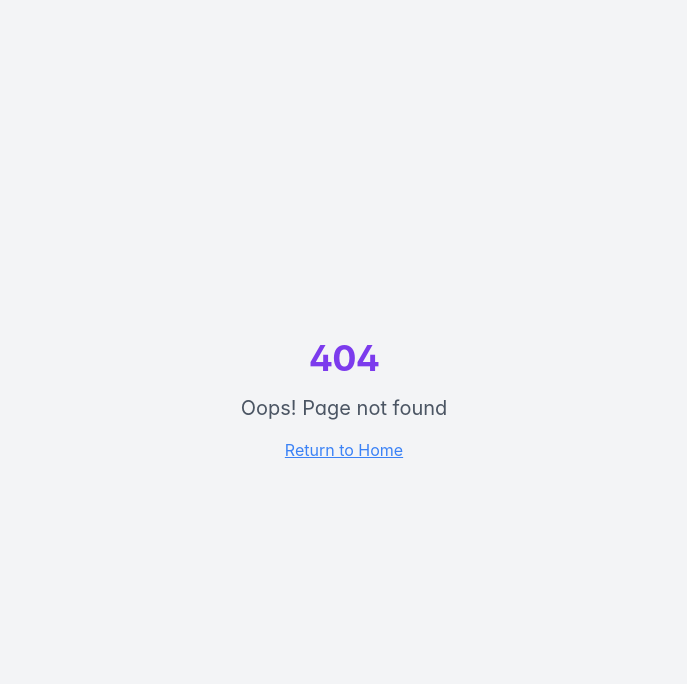
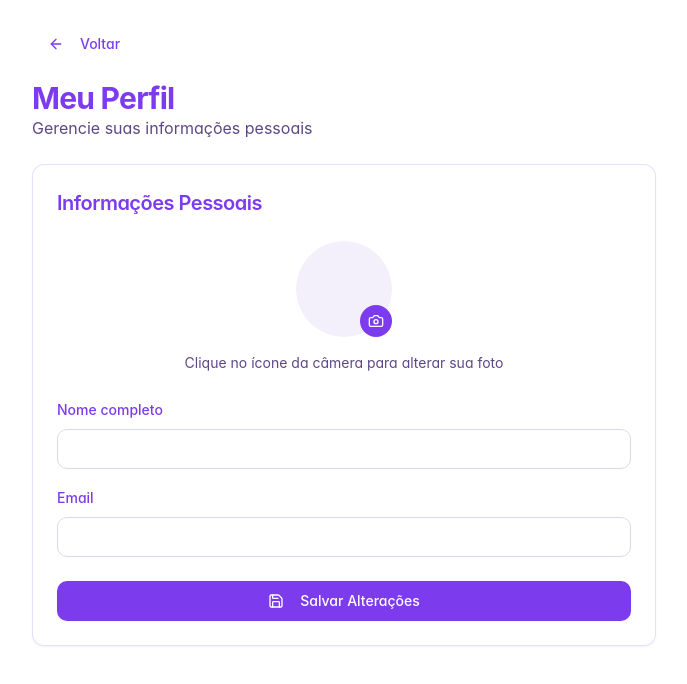
Before and after one commit to GuilhermeAMonte/purple-paw-finder, a React (Vite) app: page /profile in a window 1280 px wide. Before the commit this address had no page. Shown: the top 684 px of the page, without its empty margins (296-983 px from the left). Built offline with nearby package versions, Linux system fonts and the light colour scheme.

Commit message:
Add user profile page
Implement a user profile page with edit functionality and avatar upload.

```diff
--- a/src/App.tsx
+++ b/src/App.tsx
@@ -10,6 +10,7 @@ import Login from "./pages/Login";
 import Register from "./pages/Register";
 import ClinicDetails from "./pages/ClinicDetails";
 import CreateTicket from "./pages/CreateTicket";
+import Profile from "./pages/Profile";
 import NotFound from "./pages/NotFound";
 
 const queryClient = new QueryClient();
@@ -27,6 +28,7 @@ const App = () => (
             <Route path="/register" element={<Register />} />
             <Route path="/clinic/:id" element={<ClinicDetails />} />
             <Route path="/clinic/:id/create-ticket" element={<CreateTicket />} />
+            <Route path="/profile" element={<Profile />} />
             {/* ADD ALL CUSTOM ROUTES ABOVE THE CATCH-ALL "*" ROUTE */}
             <Route path="*" element={<NotFound />} />
           </Routes>
--- a/src/components/Header.tsx
+++ b/src/components/Header.tsx
@@ -1,6 +1,6 @@
 
 import React from 'react';
-import { Heart, User, LogOut } from 'lucide-react';
+import { Heart, User, LogOut, Settings } from 'lucide-react';
 import { Button } from '@/components/ui/button';
 import { Link } from 'react-router-dom';
 import { useAuth } from '@/contexts/AuthContext';
@@ -63,6 +63,15 @@ const Header = () => {
                   align="end"
                   className="glass-effect border-border/40 rounded-xl shadow-lg"
                 >
+                  <DropdownMenuItem asChild>
+                    <Link
+                      to="/profile"
+                      className="text-sm rounded-lg smooth-transition cursor-pointer"
+                    >
+                      <Settings className="w-4 h-4 mr-2" />
+                      Meu Perfil
+                    </Link>
+                  </DropdownMenuItem>
                   <DropdownMenuItem
                     onClick={logout}
                     className="text-sm rounded-lg smooth-transition"
--- /dev/null
+++ b/src/pages/Profile.tsx
@@ -0,0 +1,216 @@
+import React, { useState } from 'react';
+import { Button } from '@/components/ui/button';
+import { Input } from '@/components/ui/input';
+import { Label } from '@/components/ui/label';
+import { Card, CardContent, CardHeader, CardTitle } from '@/components/ui/card';
+import { Avatar, AvatarFallback, AvatarImage } from '@/components/ui/avatar';
+import { Camera, Save, ArrowLeft } from 'lucide-react';
+import { useAuth } from '@/contexts/AuthContext';
+import { useNavigate } from 'react-router-dom';
+import { useToast } from '@/hooks/use-toast';
+
+const Profile = () => {
+  const { user } = useAuth();
+  const navigate = useNavigate();
+  const { toast } = useToast();
+
+  const [formData, setFormData] = useState({
+    name: user?.name || '',
+    email: user?.email || '',
+  });
+
+  const [avatar, setAvatar] = useState<string | null>(
+    localStorage.getItem(`avatar_${user?.id}`) || null
+  );
+
+  const [isLoading, setIsLoading] = useState(false);
+
+  const handleInputChange = (e: React.ChangeEvent<HTMLInputElement>) => {
+    const { name, value } = e.target;
+    setFormData(prev => ({
+      ...prev,
+      [name]: value
+    }));
+  };
+
+  const handleAvatarChange = (e: React.ChangeEvent<HTMLInputElement>) => {
+    const file = e.target.files?.[0];
+    if (file) {
+      if (file.size > 5 * 1024 * 1024) { // 5MB limit
+        toast({
+          title: "Erro",
+          description: "A imagem deve ter no máximo 5MB",
+          variant: "destructive",
+        });
+        return;
+      }
+
+      const reader = new FileReader();
+      reader.onload = (event) => {
+        const result = event.target?.result as string;
+        setAvatar(result);
+      };
+      reader.readAsDataURL(file);
+    }
+  };
+
+  const handleSubmit = async (e: React.FormEvent) => {
+    e.preventDefault();
+    setIsLoading(true);
+
+    try {
+      // Simular delay de API
+      await new Promise(resolve => setTimeout(resolve, 1000));
+
+      // Atualizar dados do usuário no localStorage
+      const users = JSON.parse(localStorage.getItem('users') || '[]');
+      const updatedUsers = users.map((u: any) =>
+        u.id === user?.id
+          ? { ...u, name: formData.name, email: formData.email }
+          : u
+      );
+      localStorage.setItem('users', JSON.stringify(updatedUsers));
+
+      // Atualizar usuário logado
+      const updatedUser = {
+        id: user!.id,
+        name: formData.name,
+        email: formData.email
+      };
+      localStorage.setItem('user', JSON.stringify(updatedUser));
+
+      // Salvar avatar
+      if (avatar) {
+        localStorage.setItem(`avatar_${user?.id}`, avatar);
+      }
+
+      toast({
+        title: "Sucesso",
+        description: "Perfil atualizado com sucesso!",
+      });
+
+      // Recarregar a página para atualizar o contexto
+      window.location.reload();
+    } catch (error) {
+      toast({
+        title: "Erro",
+        description: "Erro ao atualizar perfil. Tente novamente.",
+        variant: "destructive",
+      });
+    } finally {
+      setIsLoading(false);
+    }
+  };
+
+  const getInitials = (name: string) => {
+    return name
+      .split(' ')
+      .map(word => word.charAt(0))
+      .join('')
+      .toUpperCase()
+      .slice(0, 2);
+  };
+
+  return (
+    <div className="min-h-screen bg-gradient-subtle">
+      <div className="max-w-2xl mx-auto p-6">
+        <div className="mb-6">
+          <Button
+            variant="ghost"
+            onClick={() => navigate('/')}
+            className="mb-4"
+          >
+            <ArrowLeft className="w-4 h-4 mr-2" />
+            Voltar
+          </Button>
+          <h1 className="text-3xl font-bold text-foreground">Meu Perfil</h1>
+          <p className="text-muted-foreground">Gerencie suas informações pessoais</p>
+        </div>
+
+        <Card className="glass-effect border-border/40">
+          <CardHeader>
+            <CardTitle className="text-xl">Informações Pessoais</CardTitle>
+          </CardHeader>
+          <CardContent>
+            <form onSubmit={handleSubmit} className="space-y-6">
+              {/* Avatar Section */}
+              <div className="flex flex-col items-center space-y-4">
+                <div className="relative">
+                  <Avatar className="w-24 h-24">
+                    <AvatarImage src={avatar || undefined} />
+                    <AvatarFallback className="text-lg font-semibold">
+                      {getInitials(formData.name)}
+                    </AvatarFallback>
+                  </Avatar>
+                  <label
+                    htmlFor="avatar-upload"
+                    className="absolute bottom-0 right-0 bg-primary text-primary-foreground rounded-full p-2 cursor-pointer hover:bg-primary/90 transition-colors"
+                  >
+                    <Camera className="w-4 h-4" />
+                  </label>
+                  <input
+                    id="avatar-upload"
+                    type="file"
+                    accept="image/*"
+                    onChange={handleAvatarChange}
+                    className="hidden"
+                  />
+                </div>
+                <p className="text-sm text-muted-foreground text-center">
+                  Clique no ícone da câmera para alterar sua foto
+                </p>
+              </div>
+
+              {/* Form Fields */}
+              <div className="grid gap-4">
+                <div className="space-y-2">
+                  <Label htmlFor="name">Nome completo</Label>
+                  <Input
+                    id="name"
+                    name="name"
+                    type="text"
+                    value={formData.name}
+                    onChange={handleInputChange}
+                    required
+                    className="w-full"
+                  />
+                </div>
+
+                <div className="space-y-2">
+                  <Label htmlFor="email">Email</Label>
+                  <Input
+                    id="email"
+                    name="email"
+                    type="email"
+                    value={formData.email}
+                    onChange={handleInputChange}
+                    required
+                    className="w-full"
+                  />
+                </div>
+              </div>
+
+              {/* Submit Button */}
+              <Button
+                type="submit"
+                disabled={isLoading}
+                className="w-full"
+              >
+                {isLoading ? (
+                  "Salvando..."
+                ) : (
+                  <>
+                    <Save className="w-4 h-4 mr-2" />
+                    Salvar Alterações
+                  </>
+                )}
+              </Button>
+            </form>
+          </CardContent>
+        </Card>
+      </div>
+    </div>
+  );
+};
+
+export default Profile;
```
